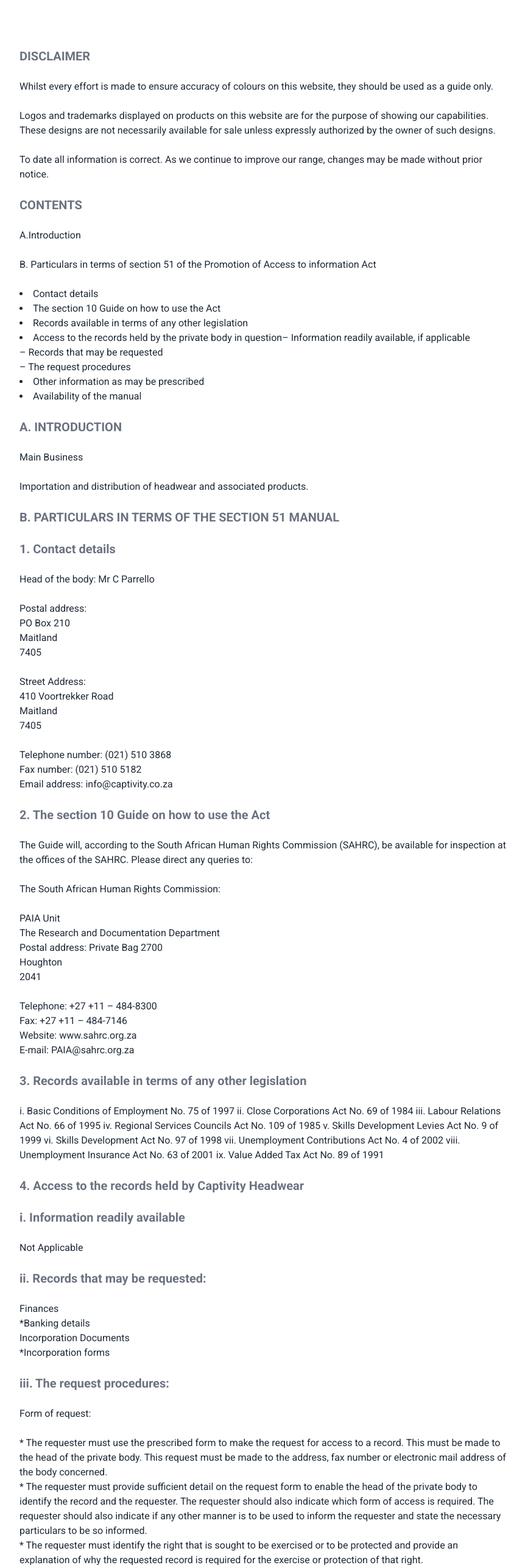
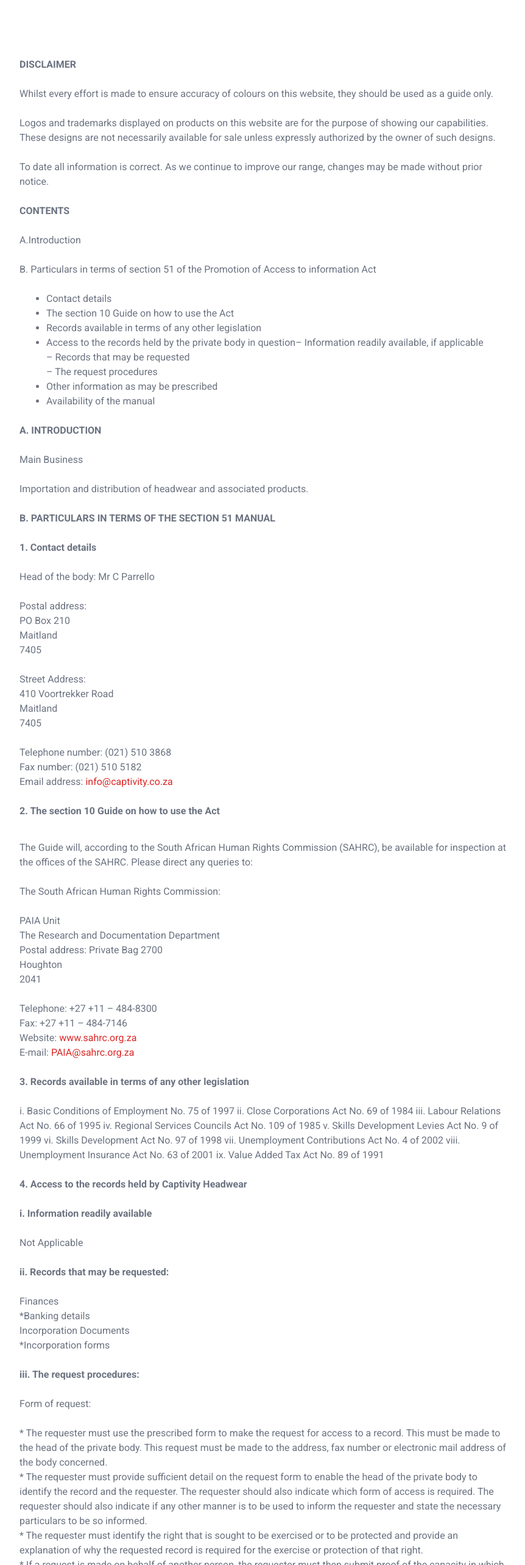
Before and after one commit to Codeeza/Codeeza-build, a Next.js app: page /info-act in a window 1280 px wide. Shown: the part 234-2800 px from the top of the page at 61% size, without its empty margins (208-1070 px from the left). Built offline with nearby package versions, Linux system fonts and the light colour scheme.

Commit message:
modified:   app/info-act/page.jsx

```diff
--- a/app/info-act/page.jsx
+++ b/app/info-act/page.jsx
@@ -4,213 +4,261 @@
 const InfoAct = () => {
   return (
     <div className={styles.infoActContainer}>
-      <h1 className={`${styles.infoActTitle} text-4xl font-bold mb-4`}>
+      <h1 className={`${styles.infoActTitle} text-4xl font-bold mt-2 mb-6`}>
         INFORMATION ACT
       </h1>
       <br />
-      <section className={`${styles.infoActSection} mb-4`}>
-        <h2 className="text-xl font-semibold text-gray-500">DISCLAIMER</h2>
-        <br />
-        <section>
-          <div>
+      <section className={`${styles.infoActSection}`}>
         <p>
+          <strong className="font-semibold text-gray-500">DISCLAIMER</strong>
+        </p>
+        <p className="text-gray-500 mt-6">
           Whilst every effort is made to ensure accuracy of colours on this
           website, they should be used as a guide only.
         </p>
-            <br></br>
-            <p>
-              Logos and trademarks displayed on products on this website are for
-              the purpose of showing our capabilities. These designs are not
-              necessarily available for sale unless expressly authorized by the
-              owner of such designs.
+        <p className="text-gray-500 mt-6 mb-6">
+          Logos and trademarks displayed on products on this website are for the
+          purpose of showing our capabilities. These designs are not necessarily
+          available for sale unless expressly authorized by the owner of such
+          designs.
         </p>
-            <br></br>
-            <p>
+        <p className="text-gray-500 mt-6 mb-6">
           To date all information is correct. As we continue to improve our
           range, changes may be made without prior notice.
         </p>
-            <br></br>
-            <h2 className="text-xl font-semibold text-gray-500">CONTENTS</h2>
-            <br></br>
-            <p>A.Introduction</p>
-            <br></br>
         <p>
-              B. Particulars in terms of section 51 of the Promotion of Access
-              to information Act
+          <strong className="font-semibold text-gray-500">CONTENTS</strong>
         </p>
-            <br></br>
+        <p className="text-gray-500 mt-6 mb-6">A.Introduction</p>
+        <p className="text-gray-500 mt-6 mb-6">
+          B. Particulars in terms of section 51 of the Promotion of Access to
+          information Act
+        </p>
+        <div className="text-gray-500 mt-6 px-6">
+          <ul className="list-disc pl-5">
             <li>Contact details</li>
             <li>The section 10 Guide on how to use the Act</li>
             <li>Records available in terms of any other legislation</li>
             <li>
               Access to the records held by the private body in question–
               Information readily available, if applicable
+              <ul className="list-none">
+                <li>– Records that may be requested</li>
+                <li>– The request procedures</li>
+              </ul>
             </li>
-            <ul>– Records that may be requested</ul>
-            <ul>– The request procedures</ul>
             <li>Other information as may be prescribed</li>
             <li>Availability of the manual</li>
-            <br></br>
-            <h2 className="text-xl font-semibold text-gray-500">
+          </ul>
+        </div>
+        <br />
+        <p>
+          <strong className="font-semibold text-gray-500">
             A. INTRODUCTION
-            </h2>
-            <br></br>
-            <p>Main Business</p>
-            <br></br>
-            <p>
+          </strong>
+        </p>
+        <p className="text-gray-500 mt-6">Main Business</p>
+        <p className="text-gray-500 mt-6">
           Importation and distribution of headwear and associated products.
         </p>
-            <br></br>
-            <h2 className="text-xl font-semibold text-gray-500">
+        <br />
+        <p>
+          <strong className="font-semibold text-gray-500">
             B. PARTICULARS IN TERMS OF THE SECTION 51 MANUAL
-            </h2>
-            <br></br>
-
-            <h2 className="text-xl font-semibold text-gray-500">
-              1. Contact details
-            </h2>
-            <br></br>
-
+          </strong>
+        </p>
+        <p className="text-gray-500 mt-6 mb-6">
+          <strong>1. Contact details</strong>
+        </p>
+        <div className="text-gray-500">
           <p>Head of the body: Mr C Parrello</p>
-            <br></br>
+          <br />
           <p>Postal address:</p>
           <p>PO Box 210</p>
           <p>Maitland</p>
           <p>7405</p>
-            <br></br>
+          <br />
 
           <p>Street Address:</p>
           <p>410 Voortrekker Road</p>
           <p>Maitland</p>
           <p>7405</p>
-            <br></br>
+          <br />
 
           <p>Telephone number: (021) 510 3868</p>
           <p>Fax number: (021) 510 5182</p>
-            <p>Email address: info@captivity.co.za</p>
-            <br></br>
+          <p>
+            {/*Email address: <a href="mailto:info@captivity.co.za">*/}
+            {/* re-use when Email Activates */}
+            Email address:{" "}
+            <a href="https://captivity.co.za/contact/">
+              <span className="text-red-600">info@captivity.co.za</span>
+            </a>
+          </p>
+        </div>
+        <br />
 
-            <h2 className="text-xl font-semibold text-gray-500">
-              2. The section 10 Guide on how to use the Act
-            </h2>
-            <br></br>
-
+        <p className="font-semibold text-gray-500">
+          <strong>2. The section 10 Guide on how to use the Act</strong>
+        </p>
+        <br />
+        <div className="text-gray-500 mt-3">
           <p>
             The Guide will, according to the South African Human Rights
             Commission (SAHRC), be available for inspection at the offices of
             the SAHRC. Please direct any queries to:
           </p>
-            <br></br>
+          <br />
 
           <p>The South African Human Rights Commission:</p>
-            <br></br>
+          <br />
 
           <p>PAIA Unit</p>
           <p>The Research and Documentation Department</p>
           <p>Postal address: Private Bag 2700</p>
           <p>Houghton</p>
           <p>2041</p>
-            <br></br>
+          <br />
 
           <p>Telephone: +27 +11 – 484-8300</p>
           <p>Fax: +27 +11 – 484-7146</p>
-            <p>Website: www.sahrc.org.za</p>
-            <p>E-mail: PAIA@sahrc.org.za</p><br></br>
+          <p>
+            Website:{" "}
+            <a href="http://www.sahrc.org.za/">
+              <span className="text-red-600">www.sahrc.org.za</span>
+            </a>
+          </p>
+          <p>
+            E-mail:{" "}
+            <a href="mailto:PAIA@sahrc.org.za">
+              <span className="text-red-600">PAIA@sahrc.org.za</span>
+            </a>
+          </p>
+        </div>
+        <br />
 
-            <h2 className="text-xl font-semibold text-gray-500">
+        <p className="font-semibold text-gray-500">
+          <strong>
+            {" "}
             3. Records available in terms of any other legislation
-            </h2><br></br>
+          </strong>
+        </p>
+        <br />
+        <p className="text-gray-500">
+          i. Basic Conditions of Employment No. 75 of 1997 ii. Close
+          Corporations Act No. 69 of 1984 iii. Labour Relations Act No. 66 of
+          1995 iv. Regional Services Councils Act No. 109 of 1985 v. Skills
+          Development Levies Act No. 9 of 1999 vi. Skills Development Act No. 97
+          of 1998 vii. Unemployment Contributions Act No. 4 of 2002 viii.
+          Unemployment Insurance Act No. 63 of 2001 ix. Value Added Tax Act No.
+          89 of 1991
+        </p>
+        <br />
 
-            <p>
-              i. Basic Conditions of Employment No. 75 of 1997 ii. Close
-              Corporations Act No. 69 of 1984 iii. Labour Relations Act No. 66
-              of 1995 iv. Regional Services Councils Act No. 109 of 1985 v.
-              Skills Development Levies Act No. 9 of 1999 vi. Skills Development
-              Act No. 97 of 1998 vii. Unemployment Contributions Act No. 4 of
-              2002 viii. Unemployment Insurance Act No. 63 of 2001 ix. Value
-              Added Tax Act No. 89 of 1991</p><br></br>
+        <p className="font-semibold text-gray-500">
+          <strong> 4. Access to the records held by Captivity Headwear</strong>
+        </p>
+        <br />
+        <p className="font-semibold text-gray-500">
+          <strong> i. Information readily available</strong>
+        </p>
+        <p className="text-gray-500 mt-6">Not Applicable</p>
+        <br />
 
-
-              <h2 className="text-xl font-semibold text-gray-500">
-              4. Access to the records held by Captivity Headwear</h2><br></br>
-
-              <h2 className="text-xl font-semibold text-gray-500">
-              i. Information readily available</h2>
-              <br></br>
-              <p>Not Applicable</p>
-              <br></br>
-
-              <h2 className="text-xl font-semibold text-gray-500">
-              ii. Records that may be requested:</h2><br></br>
-
+        <p className="font-semibold text-gray-500">
+          <strong> ii. Records that may be requested:</strong>
+        </p>
+        <br />
+        <div className="text-gray-500">
           <p>Finances</p>
           <p>*Banking details</p>
           <p>Incorporation Documents</p>
           <p>*Incorporation forms</p>
-              <br></br>
+        </div>
+        <br />
+        <p className="font-semibold text-gray-500">
+          <strong> iii. The request procedures:</strong>
+        </p>
+        <br />
+        <div className="text-gray-500">
+          <p>Form of request:</p>
+          <br />
 
-              <h2 className="text-xl font-semibold text-gray-500">
-              iii. The request procedures:</h2>
-              <br></br>
-              <p>Form of request:</p><br></br>
-
-              <p>* The requester must use the
-              prescribed form to make the request for access to a record. This
-              must be made to the head of the private body. This request must be
-              made to the address, fax number or electronic mail address of the
-              body concerned.</p>
-              <p>* The requester must provide sufficient detail on
-              the request form to enable the head of the private body to
-              identify the record and the requester. The requester should also
-              indicate which form of access is required. The requester should
-              also indicate if any other manner is to be used to inform the
-              requester and state the necessary particulars to be so informed.</p>
-              <p>* The requester must identify the right that is sought to be
+          <p>
+            * The requester must use the prescribed form to make the request for
+            access to a record. This must be made to the head of the private
+            body. This request must be made to the address, fax number or
+            electronic mail address of the body concerned.
+          </p>
+          <p>
+            * The requester must provide sufficient detail on the request form
+            to enable the head of the private body to identify the record and
+            the requester. The requester should also indicate which form of
+            access is required. The requester should also indicate if any other
+            manner is to be used to inform the requester and state the necessary
+            particulars to be so informed.
+          </p>
+          <p>
+            * The requester must identify the right that is sought to be
             exercised or to be protected and provide an explanation of why the
-              requested record is required for the exercise or protection of
-              that right.</p>
-              <p>* If a request is made on behalf of another person,
-              the requester must then submit proof of the capacity in which the
-              requester is making the request to the satisfaction of the head of
-              the private body.</p>
-
-              <br></br>
+            requested record is required for the exercise or protection of that
+            right.
+          </p>
+          <p>
+            * If a request is made on behalf of another person, the requester
+            must then submit proof of the capacity in which the requester is
+            making the request to the satisfaction of the head of the private
+            body.
+          </p>
+          <br />
           <p>Fees:</p>
-              <br></br>
-
-              <p>A requester who seeks access to a record
-              containing personal information about that requester is not
-              required to pay the request fee. Every other requester, who is not
-              a personal requester, must pay the required request fee:</p><br></br>
-
-              <p>*The head of the private body must notify the requester (other than a
-              personal requester) by notice, requiring the requester to pay the
-              prescribed fee (if any) before further processing the request.</p>
-              <p>*The fee that the requester must pay to a private body is R50. The
+          <br />
+          <p>
+            A requester who seeks access to a record containing personal
+            information about that requester is not required to pay the request
+            fee. Every other requester, who is not a personal requester, must
+            pay the required request fee:
+          </p>
+          <br />
+          <p>
+            *The head of the private body must notify the requester (other than
+            a personal requester) by notice, requiring the requester to pay the
+            prescribed fee (if any) before further processing the request.
+          </p>
+          <p>
+            *The fee that the requester must pay to a private body is R50. The
             requester may lodge an application to the court against the tender
-              or payment of the request fee.</p>
-              <p>* After the head of the private body has made a decision on the request, the requester must be
-              notified in the required form.</p>
-              <p>*If the request is granted then a further access fee must be paid for the search, reproduction,
-              preparation and for any time that has exceeded the prescribed
-              hours to search and prepare the record for disclosure.</p><br></br>
-
-              <h2 className="text-xl font-semibold text-gray-500">
-              5. Other information as may be prescribed</h2><br></br>
-              <p>The Minister of Justice and
-              Constitutional Development has not made any regulations in this
-              regard.</p><br></br>
-
-              <h2 className="text-xl font-semibold text-gray-500">
-              6. Availability of the manual</h2><br></br>
-
-              <p>The manual is also available
-              for inspection during office hours at the offices of Captivity
-              Headwear free of charge. Copies are available from the SAHRC and
-              on our website.
+            or payment of the request fee.
+          </p>
+          <p>
+            * After the head of the private body has made a decision on the
+            request, the requester must be notified in the required form.
+          </p>
+          <p>
+            *If the request is granted then a further access fee must be paid
+            for the search, reproduction, preparation and for any time that has
+            exceeded the prescribed hours to search and prepare the record for
+            disclosure.
           </p>
         </div>
-        </section>
+        <br />
+        <p className="font-semibold text-gray-500">
+          <strong> 5. Other information as may be prescribed</strong>
+        </p>
+        <p className="text-gray-500 mt-6">
+          The Minister of Justice and Constitutional Development has not made
+          any regulations in this regard.
+        </p>
+        <br />
+        <p className="font-semibold text-gray-500">
+          <strong> 6. Availability of the manual</strong>
+        </p>
+        <br />
+        <p className="text-gray-500 mb-16">
+          The manual is also available for inspection during office hours at the
+          offices of Captivity Headwear free of charge. Copies are available
+          from the SAHRC and on our website.
+        </p>
       </section>
     </div>
   );
```
Lines whose indentation alone changed are shown as unchanged.
